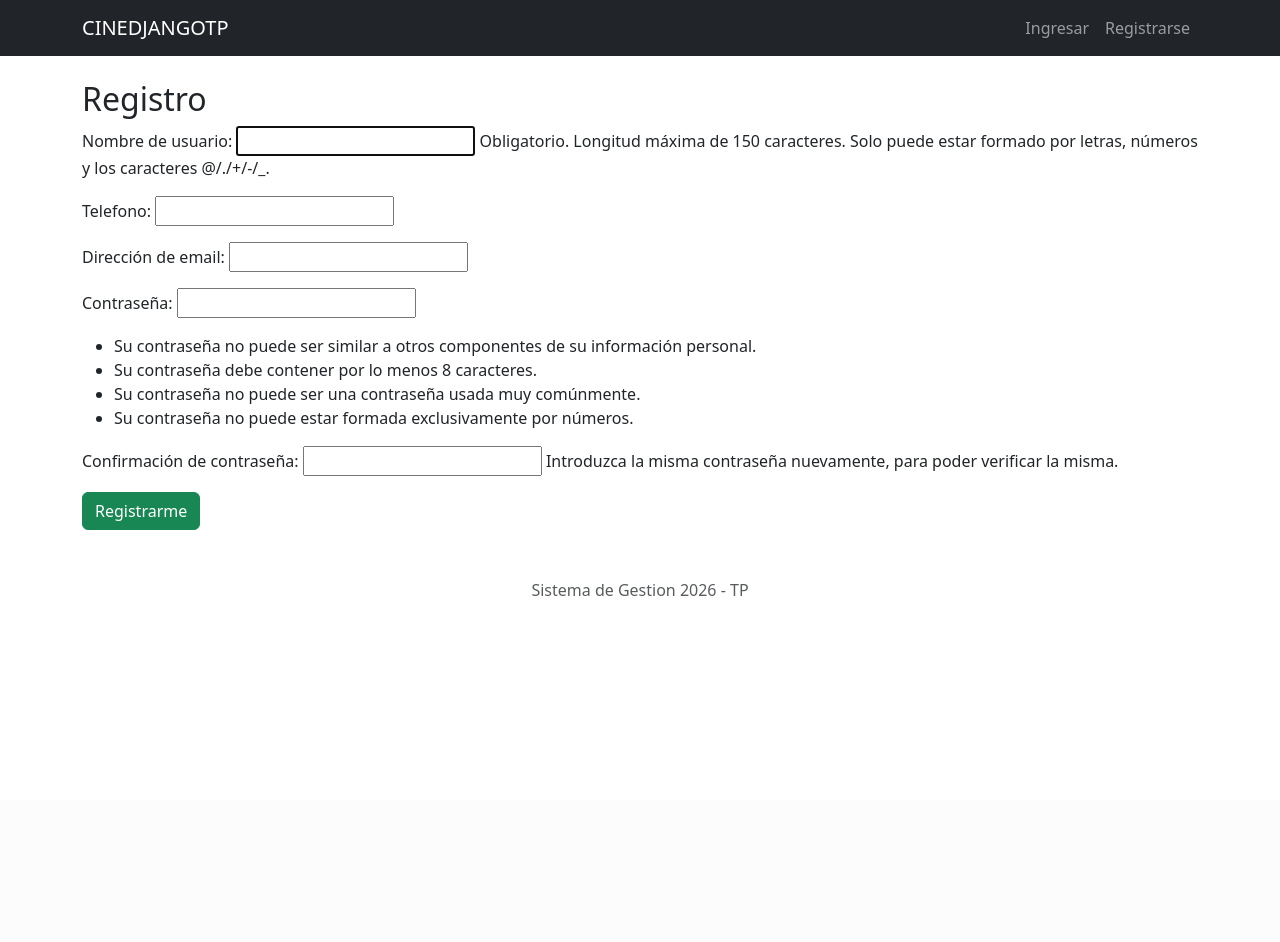
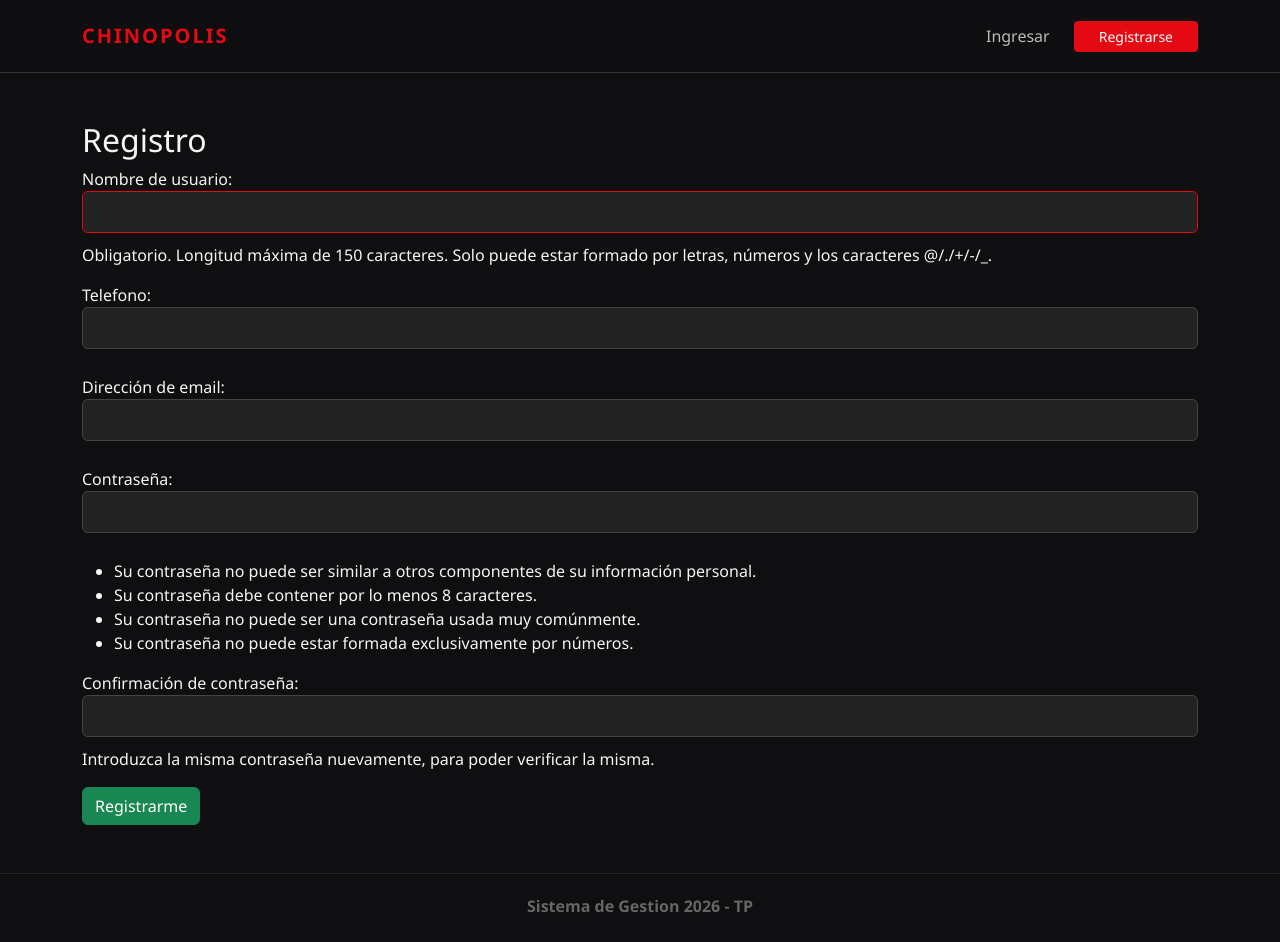
Before and after one commit to Lucasaruza17/tp-cine-django, a Django app: page /registro/ in a window 1280 px wide. Before the commit the page ends 596 px from the top, so only its background shows below. Run offline with Django 5.2, Linux system fonts and the light colour scheme.

Commit message:
ultimo cambio

```diff
--- a/cine/context_processors.py
+++ b/cine/context_processors.py
@@ -1,5 +1,5 @@
 def globales_cine(request):
     return {
-        'nombre_cine': 'CINEDJANGOTP',
+        'nombre_cine': 'CHINOPOLIS',
         'footer_text': 'Sistema de Gestion 2026 - TP'
     }
--- /dev/null
+++ b/static/css/style.css
@@ -0,0 +1,151 @@
+:root {
+    --bg-dark: #0f0f11;
+    --card-bg: #1a1a1f;
+    --accent: #e50914;
+    --text-main: #f5f5f1;
+}
+
+body {
+    background-color: var(--bg-dark);
+    color: var(--text-main);
+    font-family: 'Segoe UI', Tahoma, Geneva, Verdana, sans-serif;
+}
+
+.navbar {
+    background-color: rgba(15, 15, 17, 0.95) !important;
+    backdrop-filter: blur(10px);
+    border-bottom: 1px solid #333;
+}
+.navbar-brand {
+    font-weight: 800;
+    color: var(--accent) !important;
+    letter-spacing: 2px;
+    text-transform: uppercase;
+}
+.nav-link {
+    font-weight: 500;
+    color: #bbb !important;
+    transition: color 0.3s;
+}
+.nav-link:hover {
+    color: var(--accent) !important;
+}
+
+.btn-primary {
+    background-color: var(--accent);
+    border-color: var(--accent);
+}
+.btn-primary:hover {
+    background-color: #b80710;
+    border-color: #b80710;
+}
+
+/* Modificacion aplicada aca */
+.card {
+    background-color: var(--card-bg);
+    border: none;
+    border-radius: 12px;
+    overflow: hidden;
+    transition: transform 0.3s ease, box-shadow 0.3s ease;
+    color: white !important;
+}
+
+/* Forzando el blanco en los textos de la tarjeta */
+.card .card-title,
+.card .card-text {
+    color: white !important;
+}
+
+.card:hover {
+    transform: translateY(-8px);
+    box-shadow: 0 12px 25px rgba(229, 9, 20, 0.15);
+}
+
+input, select, textarea {
+    background-color: #222 !important;
+    border: 1px solid #444 !important;
+    color: white !important;
+    border-radius: 6px;
+    padding: 8px;
+    width: 100%;
+    margin-bottom: 10px;
+}
+input:focus {
+    border-color: var(--accent) !important;
+    outline: none;
+    box-shadow: none !important;
+}
+
+footer {
+    border-top: 1px solid #222;
+    padding-top: 20px;
+    color: #666;
+}
+
+.pantalla-container {
+    perspective: 800px;
+    margin-bottom: 60px;
+}
+.pantalla {
+    background: linear-gradient(to bottom, var(--accent), transparent);
+    color: white;
+    text-align: center;
+    padding: 20px;
+    border-radius: 4px;
+    letter-spacing: 15px;
+    font-weight: 900;
+    transform: rotateX(-20deg);
+    box-shadow: 0 15px 50px rgba(229, 9, 20, 0.3);
+    border-top: 3px solid #fff;
+}
+.sala-grid {
+    display: flex;
+    flex-direction: column;
+    align-items: center;
+    gap: 15px;
+}
+.fila {
+    display: flex;
+    gap: 15px;
+}
+.butaca {
+    width: 45px;
+    height: 45px;
+    background: #333;
+    color: #888;
+    display: flex;
+    align-items: center;
+    justify-content: center;
+    border-radius: 10px 10px 4px 4px;
+    cursor: pointer;
+    font-size: 12px;
+    font-weight: bold;
+    user-select: none;
+    transition: all 0.2s;
+    border-bottom: 5px solid #111;
+}
+.butaca:hover:not(.ocupada) {
+    background: #555;
+    transform: translateY(-3px);
+}
+.butaca.ocupada {
+    background: #151515;
+    color: #222;
+    cursor: not-allowed;
+    border-bottom: 5px solid #0a0a0a;
+}
+.butaca.seleccionada {
+    background: var(--accent);
+    color: white;
+    border-bottom: 5px solid #99050d;
+    transform: scale(1.1);
+    box-shadow: 0 5px 15px rgba(229, 9, 20, 0.4);
+}
+.leyenda-dot {
+    width: 18px;
+    height: 18px;
+    display: inline-block;
+    border-radius: 4px;
+    margin-right: 8px;
+    vertical-align: middle;
+}
--- a/templates/base.html
+++ b/templates/base.html
@@ -1,38 +1,45 @@
+{% load static %}
 <!DOCTYPE html>
 <html lang="es">
 <head>
     <meta charset="UTF-8">
+    <meta name="viewport" content="width=device-width, initial-scale=1.0">
     <title>{{ nombre_cine }}</title>
     <link href="https://cdn.jsdelivr.net/npm/bootstrap@5.3.0/dist/css/bootstrap.min.css" rel="stylesheet">
+    <link rel="stylesheet" href="{% static 'css/style.css' %}">
 </head>
 <body>
-    <nav class="navbar navbar-expand-lg navbar-dark bg-dark">
+    <nav class="navbar navbar-expand-lg navbar-dark sticky-top py-3">
         <div class="container">
             <a class="navbar-brand" href="{% url 'home' %}">{{ nombre_cine }}</a>
-            <div class="collapse navbar-collapse">
-                <ul class="navbar-nav ms-auto">
+            <button class="navbar-toggler" type="button" data-bs-toggle="collapse" data-bs-target="#navbarNav">
+                <span class="navbar-toggler-icon"></span>
+            </button>
+            <div class="collapse navbar-collapse" id="navbarNav">
+                <ul class="navbar-nav ms-auto align-items-center">
                     {% if user.is_authenticated %}
-                        <li class="nav-item"><a class="nav-link" href="{% url 'pelicula_list' %}">Peliculas</a></li>
-                        <li class="nav-item"><a class="nav-link" href="{% url 'funcion_list' %}">Funciones</a></li>
+                        <li class="nav-item me-3"><a class="nav-link" href="{% url 'pelicula_list' %}">Cartelera</a></li>
+                        <li class="nav-item me-4"><a class="nav-link" href="{% url 'funcion_list' %}">Tickets</a></li>
                         <li class="nav-item">
-                            <form method="post" action="{% url 'logout' %}">
+                            <form method="post" action="{% url 'logout' %}" class="m-0">
                                 {% csrf_token %}
-                                <button type="submit" class="btn btn-link nav-link text-white">Salir</button>
+                                <button type="submit" class="btn btn-outline-light btn-sm px-4">Salir</button>
                             </form>
                         </li>
                     {% else %}
-                        <li class="nav-item"><a class="nav-link" href="{% url 'login' %}">Ingresar</a></li>
-                        <li class="nav-item"><a class="nav-link" href="{% url 'registro' %}">Registrarse</a></li>
+                        <li class="nav-item me-3"><a class="nav-link" href="{% url 'login' %}">Ingresar</a></li>
+                        <li class="nav-item"><a class="btn btn-primary btn-sm px-4" href="{% url 'registro' %}">Registrarse</a></li>
                     {% endif %}
                 </ul>
             </div>
         </div>
     </nav>
-    <div class="container mt-4">
+    <div class="container mt-5" style="min-height: 75vh;">
         {% block content %}{% endblock %}
     </div>
-    <footer class="text-center mt-5 mb-3 text-muted">
-        <p>{{ footer_text }}</p>
+    <footer class="text-center pb-4 mt-5">
+        <p class="mb-0 fw-bold">{{ footer_text }}</p>
     </footer>
+    <script src="https://cdn.jsdelivr.net/npm/bootstrap@5.3.0/dist/js/bootstrap.bundle.min.js"></script>
 </body>
 </html>
```
Also changed, not shown: templates/cine/reserva.html (+1 -10 lines).
